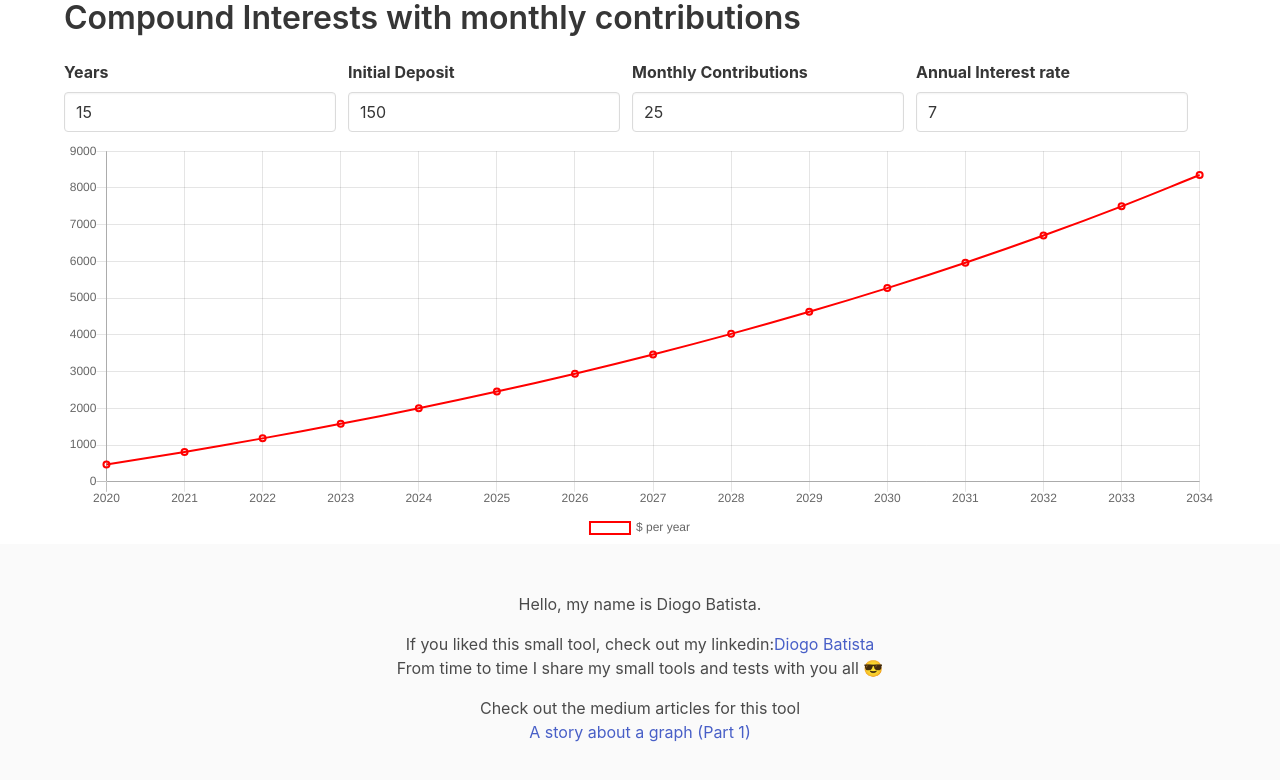
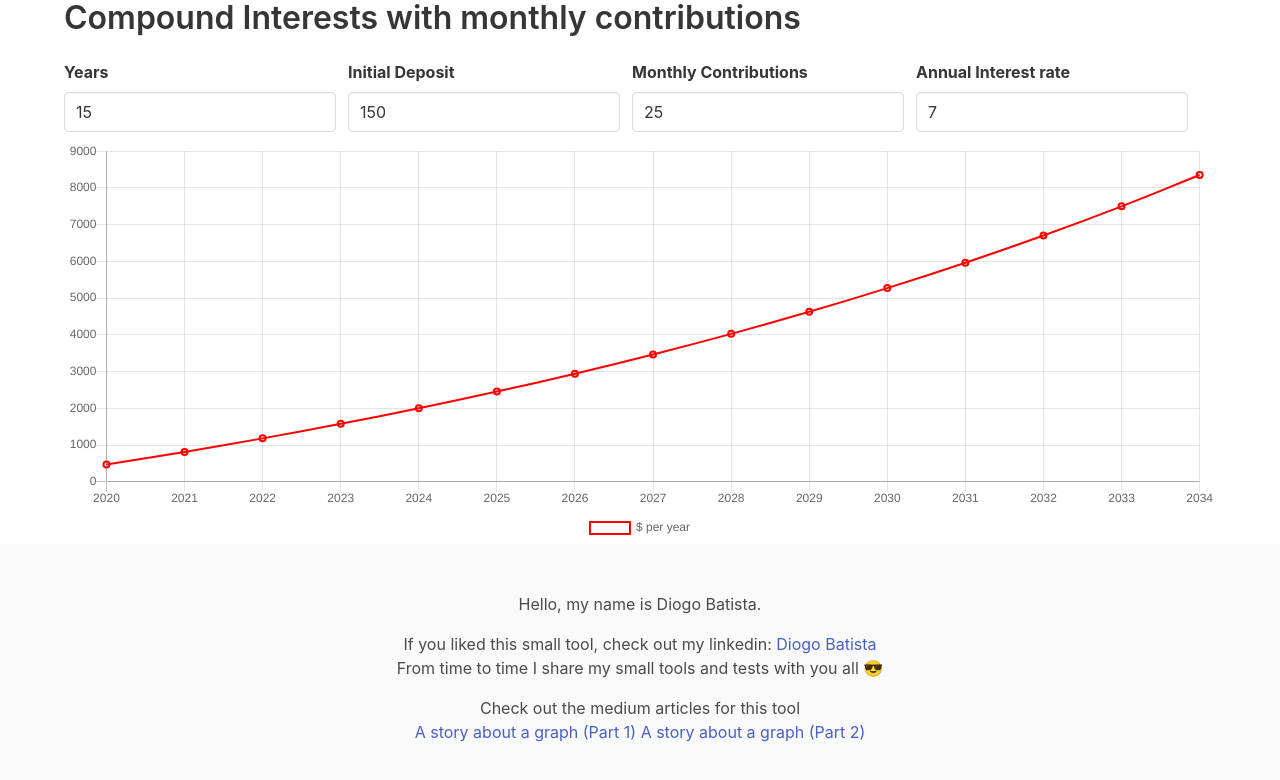
Before and after one commit to DiogoBatista/compounded-annual-interest-graph, a React (Create React App) app: page / in a window 1280 px wide. Shown: the top 780 px of the page. Built offline with nearby package versions, Linux system fonts and the light colour scheme.

Commit message:
added part 2 to footer

```diff
--- a/src/App.tsx
+++ b/src/App.tsx
@@ -133,14 +133,17 @@ export const App = () => {
             If you liked this small tool, check out my linkedin:
             <a onClick={() => {
               Event({ category: 'link', action: 'click', label: "linkedin_profile" })
-            }} href="https://www.linkedin.com/in/diogobvbatista/" target="_blank" rel="noopener noreferrer">Diogo Batista</a> <br />
+            }} href="https://www.linkedin.com/in/diogobvbatista/" target="_blank" rel="noopener noreferrer"> Diogo Batista</a> <br />
             From time to time I share my small tools and tests with you all 😎
           </p>
           <p>
             Check out the medium articles for this tool <br />
             <a onClick={() => {
-              Event({ category: 'link', action: 'click', label: "medium_post" })
+              Event({ category: 'link', action: 'click', label: "medium_post_1" })
             }} href="https://medium.com/@diogobv.batista/a-story-about-a-graph-part-1-77fc29977322" target="_blank" rel="noopener noreferrer"> A story about a graph (Part 1)</a>
+            <a onClick={() => {
+              Event({ category: 'link', action: 'click', label: "medium_post_2" })
+            }} href="hhttps://medium.com/@diogobv.batista/a-story-about-a-graph-part-2-e70daa91c9a9" target="_blank" rel="noopener noreferrer"> A story about a graph (Part 2)</a>
           </p>
         </div>
       </footer>
```
